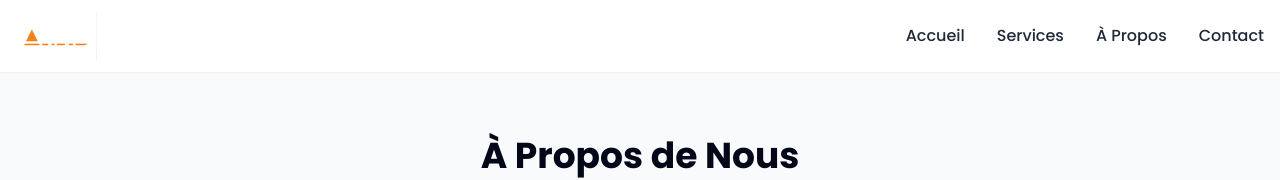
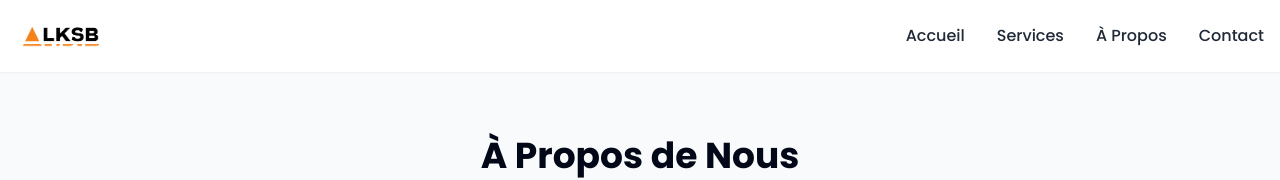
Before and after one commit to aymaneids/societe-website-creation-hub, a React (Vite) app: page /about in a window 1280 px wide. Shown: the top 180 px of the page. Built offline with nearby package versions, Linux system fonts and the light colour scheme.

Commit message:
Visual edit in Lovable
Edited UI in Lovable

```diff
--- a/src/components/Layout/Navbar.tsx
+++ b/src/components/Layout/Navbar.tsx
@@ -6,7 +6,7 @@ const Navbar: React.FC = () => {
   return <header className="bg-white shadow-sm sticky top-0 z-50">
       <div className="container mx-auto px-4 py-3 flex items-center justify-between">
         <Link to="/" className="flex items-center">
-          <img alt="LKSB Logo" className="h-12" src="/lovable-uploads/7b1f1dbb-23f1-437e-b328-11eea37bb360.png" />
+          <img alt="LKSB Logo" className="h-12" src="/lovable-uploads/c680d51d-065a-484d-9340-ef73315cbe36.png" />
         </Link>
 
         {/* Desktop Navigation */}
```
Also changed, not shown: public/lovable-uploads/c680d51d-065a-484d-9340-ef73315cbe36.png (added).
